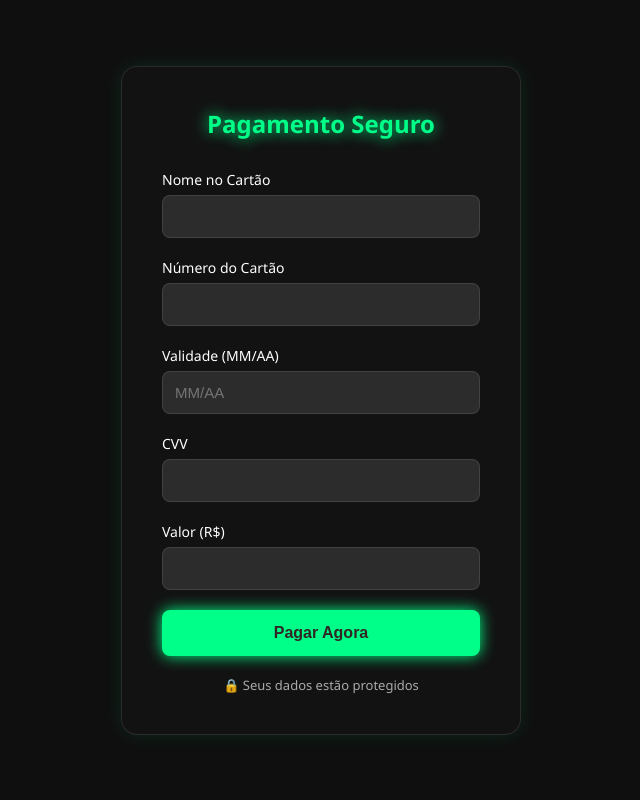
After one commit to Ghostzinm/novus.z7--PI-, a PHP site: page /pagamento.php in a window 1280 px wide. The commit adds this page. Shown: the whole page, without its empty margins (319-959 px from the left). Run offline with PHP 8.4, Linux system fonts and the light colour scheme; data that the repository does not hold is empty.

Commit message:
tela de pagamento

```diff
--- a/carrinho.php
+++ b/carrinho.php
@@ -40,7 +40,7 @@ $total = 0;
 
       <div class="cart-total">
         <p>Total: <strong>R$ <?= number_format($total, 2, ',', '.') ?></strong></p>
-        <a class="checkout-btn" href="./form-carrinho.php" target="_blank">Finalizar Compra</a>
+        <a class="checkout-btn" href="./pagamento.php" target="_blank">Finalizar Compra</a>
       </div>
 
     <?php else: ?>
--- /dev/null
+++ b/pagamento.php
@@ -0,0 +1,145 @@
+<!DOCTYPE html>
+<html lang="pt-br">
+<head>
+  <meta charset="UTF-8">
+  <title>Pagamento</title>
+  <meta name="viewport" content="width=device-width, initial-scale=1.0">
+  <style>
+    :root {
+      --color-bg: #0f0f0f;
+      --color-bg-card: rgba(20, 20, 20, 0.7);
+      --color-primary: #00ff88;
+      --color-primary-dark: #00cc6a;
+      --color-secondary: #ff0055;
+      --color-secondary-dark: #cc0044;
+      --color-text: #ffffff;
+      --color-text-muted: #aaaaaa;
+      --color-border: rgba(255, 255, 255, 0.1);
+      --shadow-neon: 0 0 15px var(--color-primary);
+      --transition-default: 0.6s ease-in-out;
+
+      --btn-color: #00ff88;
+      --btn-text: #312525;
+      --checkbox-color: #00ff88;
+      --checkbox-shadow: rgba(0, 255, 136, 0.3);
+      --checkbox-border: rgba(0, 255, 136, 0.7);
+      --text-light: #ffffff;
+      --bg-dark: #2c2c2c;
+    }
+
+    * {
+      box-sizing: border-box;
+      margin: 0;
+      padding: 0;
+    }
+
+    body {
+      background-color: var(--color-bg);
+      color: var(--color-text);
+      font-family: 'Segoe UI', Tahoma, Geneva, Verdana, sans-serif;
+      display: flex;
+      justify-content: center;
+      align-items: center;
+      height: 100vh;
+      padding: 20px;
+    }
+
+    .container {
+      background-color: var(--color-bg-card);
+      padding: 40px;
+      border-radius: 16px;
+      box-shadow: 0 0 20px rgba(0, 255, 136, 0.1);
+      max-width: 400px;
+      width: 100%;
+      border: 1px solid var(--color-border);
+      backdrop-filter: blur(10px);
+    }
+
+    h2 {
+      text-align: center;
+      margin-bottom: 30px;
+      color: var(--color-primary);
+      text-shadow: var(--shadow-neon);
+    }
+
+    label {
+      display: block;
+      margin-bottom: 6px;
+      color: var(--color-text);
+      font-size: 14px;
+      font-weight: 500;
+    }
+
+    input[type="text"],
+    input[type="number"] {
+      width: 100%;
+      padding: 12px;
+      margin-bottom: 20px;
+      border: 1px solid var(--color-border);
+      border-radius: 8px;
+      background-color: var(--bg-dark);
+      color: var(--color-text);
+      font-size: 15px;
+      transition: border var(--transition-default), box-shadow var(--transition-default);
+    }
+
+    input[type="text"]:focus,
+    input[type="number"]:focus {
+      outline: none;
+      border-color: var(--color-primary);
+      box-shadow: 0 0 10px var(--color-primary);
+    }
+
+    input[type="submit"] {
+      width: 100%;
+      padding: 14px;
+      background-color: var(--btn-color);
+      color: var(--btn-text);
+      font-size: 16px;
+      font-weight: bold;
+      border: none;
+      border-radius: 8px;
+      cursor: pointer;
+      box-shadow: var(--shadow-neon);
+      transition: background-color var(--transition-default), transform 0.2s;
+    }
+
+    input[type="submit"]:hover {
+      background-color: var(--color-primary-dark);
+      transform: scale(1.02);
+    }
+
+    .footer {
+      text-align: center;
+      margin-top: 20px;
+      font-size: 13px;
+      color: var(--color-text-muted);
+    }
+  </style>
+</head>
+<body>
+  <div class="container">
+    <h2>Pagamento Seguro</h2>
+    <form action="form-carrinho.php" method="post">
+      <label for="nome">Nome no Cartão</label>
+      <input type="text" name="nome" id="nome" required>
+
+      <label for="numero_cartao">Número do Cartão</label>
+      <input type="text" name="numero_cartao" id="numero_cartao" maxlength="16" required>
+
+      <label for="validade">Validade (MM/AA)</label>
+      <input type="text" name="validade" id="validade" placeholder="MM/AA" required>
+
+      <label for="cvv">CVV</label>
+      <input type="number" name="cvv" id="cvv" maxlength="3" required>
+
+      <label for="valor">Valor (R$)</label>
+      <input type="number" name="valor" id="valor" step="0.01" readonly value="<?php echo $valor; ?>">
+
+
+      <input type="submit" value="Pagar Agora">
+    </form>
+    <div class="footer">🔒 Seus dados estão protegidos</div>
+  </div>
+</body>
+</html>
```
Also changed, not shown: form-carrinho.php (added, +7 -0 lines).
